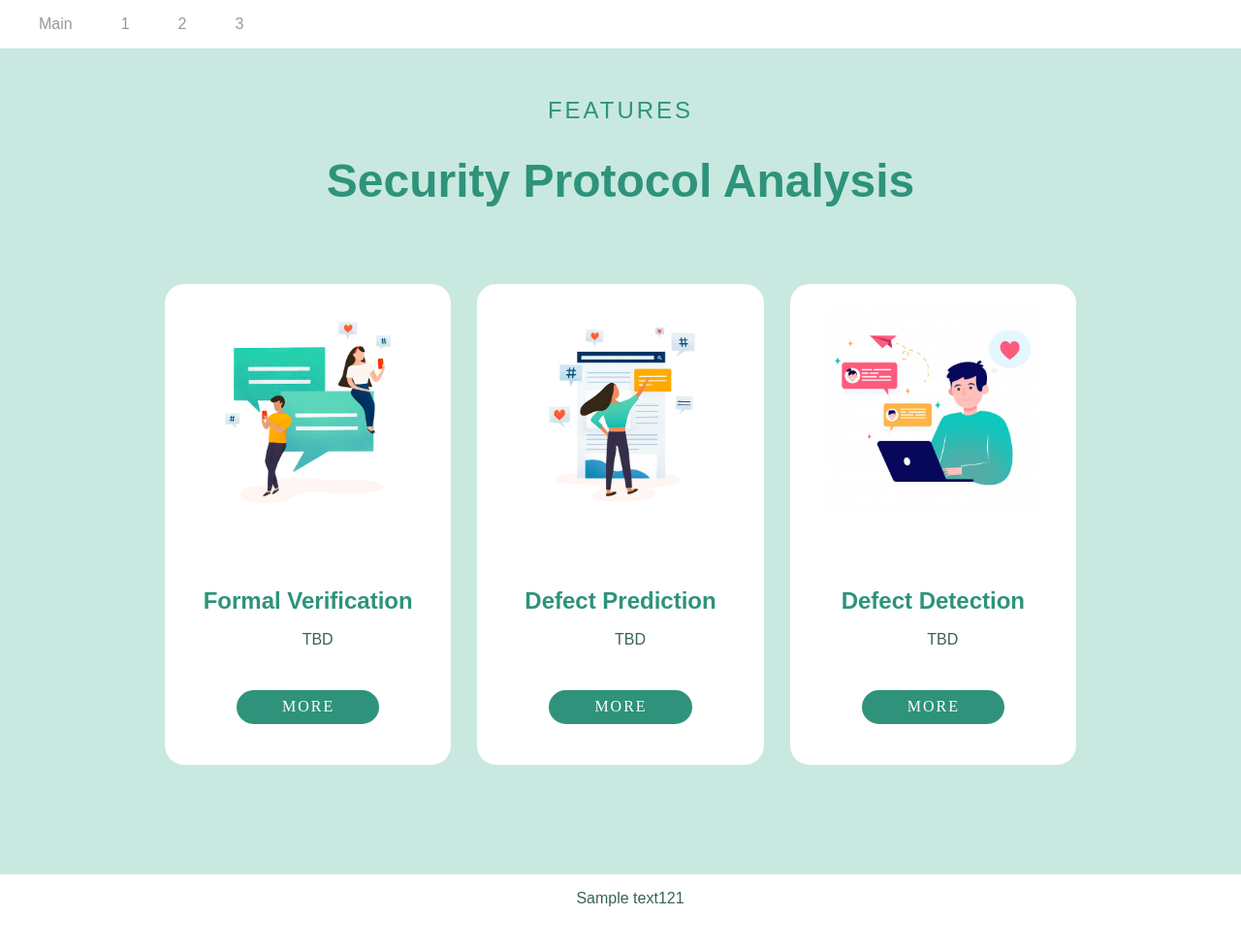
After one commit to farmerzhang1/some-django-project, a Django app: page /fm/ in a window 1280 px wide. The commit adds this page. Shown: the whole page at 97% size. Run offline with Django 3.2, Linux system fonts and the light colour scheme.

Commit message:
big(not so big) change!

```diff
--- a/fm/urls.py
+++ b/fm/urls.py
@@ -1,7 +1,7 @@
 from django.urls import path
 from .views import *;
 urlpatterns = [
-    path('test1', test1Page, name = 'test1'),
+    path('', mainPage, name = 'main'),
     path('test2', test2Page, name = 'test2'),
     path('fv', sub1, name = 'formal verification'),
     path('dp', sub2, name = 'defect prediction'),
--- a/fm/views.py
+++ b/fm/views.py
@@ -2,8 +2,8 @@ from django.shortcuts import render, redirect
 from django.http import HttpResponse, HttpResponseRedirect
 from .forms import *
 # Create your views here.
-def test1Page(request):
-    return render(request, 'fm/test1.html')
+def mainPage(request):
+    return render(request, 'fm/main.html')
 
 def test2Page(request):
     return render(request, 'fm/test2.html')
--- /dev/null
+++ b/static/css/style.css
@@ -0,0 +1,126 @@
+.main {
+  background-color: #c8e8e0;
+  min-height: 852px;
+  box-sizing: border-box;
+}
+body {
+margin: 0;
+}
+h1, h2, h3, h4, p, li {
+  font-family: 'Source Sans Pro',sans-serif;
+}
+h4 {
+  text-transform: uppercase;
+  letter-spacing: 3px;
+  font-style: normal;
+  margin: 0 82px 0;
+  color: #2e937a;
+  font-weight: 400;
+  font-size: 1.5rem;
+  line-height: 1.2;
+  text-align: center;
+  padding: 50px 0 0 0;
+}
+h4.header {
+  letter-spacing: 0px;
+  text-transform: none;
+  font-weight: 700;
+  font-size: 1.5rem;
+  margin: 25px auto 0;
+}
+h1 {
+  text-transform: none;
+  font-weight: 600;
+  font-size: 3rem;
+  margin: 0 auto 0;
+  color: #2e937a;
+  text-align: center;
+  padding: 30px;
+}
+p {
+  color: #376358;
+  margin-left: 20px;
+}
+nav ul{
+list-style-type: none;
+display:flex;
+}
+ul li{
+margin: 0px 50px 0px 0px;
+color: rgb(155, 151, 152);
+}
+.logo {
+margin-top: 26px;
+margin-right: -1px;
+margin-bottom: -34px;
+margin-left: 30px;
+}
+.list {
+  width: 940px;
+  margin: 49px auto 0;
+  display: flex;
+  flex-direction: column;
+  text-align: center;
+  position: relative;
+}
+
+.repeat {
+  grid-template-columns: repeat(3, calc(33.333333333333336% - 18px));
+  min-height: 338px;
+  grid-gap: 27px;
+  display: grid;
+}
+.list .block {
+  border-radius: 20px;
+  display: flex;
+  position: relative;
+  box-sizing: border-box;
+}
+
+.container {
+  border-radius: 20px;
+  padding: 20px 20px 40px;
+  justify-content: flex-start;
+  display: flex;
+  flex-direction: column;
+  position: relative;
+  flex: 1;
+  max-width: 100%;
+  color: #111111;
+  background-color: #ffffff;
+  box-sizing: border-box;
+}
+.container img {
+  object-fit: contain;
+  background-size: contain;
+  height: 218px;
+}
+
+
+a.btn {
+  color: #ffffff;
+  background-color: #2e937a;
+  border-width: 2px;
+  background-image: none;
+  font-weight: 400;
+  text-transform: uppercase;
+  letter-spacing: 2px;
+  border-style: solid;
+  margin: 25px auto 0;
+  padding: 8px 46px 9px 47px;
+  cursor: pointer;
+  border-radius: 50px;
+  text-decoration: none;
+  box-sizing: border-box;
+}
+
+footer {
+  min-height: 59px}
+/*
+footer::before {
+  content: '';
+  display: "table";
+} */
+footer p {
+  text-align:center;
+}
--- /dev/null
+++ b/templates/fm/main.html
@@ -0,0 +1,61 @@
+{% load static %}
+<!DOCTYPE html>
+<html style="font-size: 16px;" class="u-responsive-xl">
+<head><meta http-equiv="Content-Type" content="text/html; charset=UTF-8">
+    <meta name="viewport" content="width=device-width, initial-scale=1.0">
+
+    <meta name="keywords" content="Our Features &amp; Services.">
+    <meta name="description" content="">
+    <meta name="page_type" content="np-template-header-footer-from-plugin">
+    <title>FM</title>
+    <link rel="stylesheet" href="{% static 'css/style.css' %}" media="screen">
+</head>
+  <body>
+    <nav>
+      <ul>
+        <li class="active">Main</li>
+        <li>1</li>
+        <li>2</li>
+        <li>3</li>
+      </ul>
+    </nav>
+    <section>
+      <div class="main">
+        <h4>Features</h4>
+        <h1>Security Protocol Analysis</h1>
+        <div class="list">
+          <div class="repeat">
+            <div class="block">
+              <div class="container">
+                <img src="{% static 'test2_files/users-with-speech-bubbles-vector_53876-82250.jpg' %}" alt="pic 1" data-image-width="626" data-image-height="625">
+                <h4 class="header">Formal Verification</h4>
+                <p>TBD</p>
+                <a class="btn" href="{% url 'formal verification' %}" target="_blank">more</a>
+              </div>
+            </div>
+            <div class="block">
+              <div class="container">
+                <img src="{% static 'test2_files/fdf.jpg' %}" alt="pic 2" data-image-width="626" data-image-height="625">
+                <h4 class="header">Defect Prediction</h4>
+                <p>TBD</p>
+                <a class="btn" href="{% url 'defect prediction' %}" target="_blank">More</a>
+              </div>
+            </div>
+            <div class="block">
+              <div class="container">
+                <img src="{% static 'test2_files/dsds.jpg' %}" alt="pic 3" data-image-width="626" data-image-height="626">
+                <h4 class="header">Defect Detection</h4>
+                <p>TBD</p>
+                <a class="btn" href="{% url 'defect detection' %}" target="_blank">more</a>
+              </div>
+            </div>
+          </div>
+        </div>
+      </div>
+    </section>
+
+
+<footer>
+  <p>Sample text121</p>
+</footer>
+</body></html>
--- a/templates/fm/test1.html
+++ /dev/null
@@ -1 +0,0 @@
-<h1>test1</h1>
--- a/templates/fm/test2.html
+++ b/templates/fm/test2.html
@@ -6,7 +6,7 @@
     <meta name="keywords" content="Our Features &amp; Services.">
     <meta name="description" content="">
     <meta name="page_type" content="np-template-header-footer-from-plugin">
-    <title>Defect Prediction</title>
+    <title>FM</title>
     <link rel="stylesheet" href="{% static 'test2_files/good.css' %}" media="screen">
     <style class="u-style">.u-section-2 {
   background-image: none;
@@ -289,7 +289,7 @@
             <div class="u-align-center u-container-style u-list-item u-radius-20 u-repeater-item u-shape-round u-video-cover u-white u-list-item-2">
               <div class="u-container-layout u-similar-container u-valign-top u-container-layout-2">
                 <img src="{% static 'test2_files/fdf.jpg' %}" alt="" class="u-expanded-width u-image u-image-default u-image-2" data-image-width="626" data-image-height="625">
-                <h4 class="u-text u-text-default u-text-palette-1-base u-text-5">Defeadact Prediction</h4>
+                <h4 class="u-text u-text-default u-text-palette-1-base u-text-5">Defect Prediction</h4>
                 <p class="u-text u-text-palette-1-dark-2 u-text-6">TBD</p>
                 <a href="{% url 'defect prediction' %}" class="u-active-palette-1-base u-border-2 u-border-active-white u-border-hover-white u-border-white u-btn u-btn-round u-button-style u-hover-palette-1-base u-palette-1-base u-radius-50 u-text-active-white u-text-hover-white u-btn-2" target="_blank">More</a>
               </div>
```
Also changed, not shown: static/test2_files/reduced.css (deleted, +0 -19 lines), templates/fm/1.html (+16 -18 lines), templates/fm/2.html (+16 -18 lines), templates/fm/3.html (+16 -18 lines), templates/fm/result.html (+12 -0 lines), templates/fm/upload.html (+13 -1 lines), db.sqlite3.
